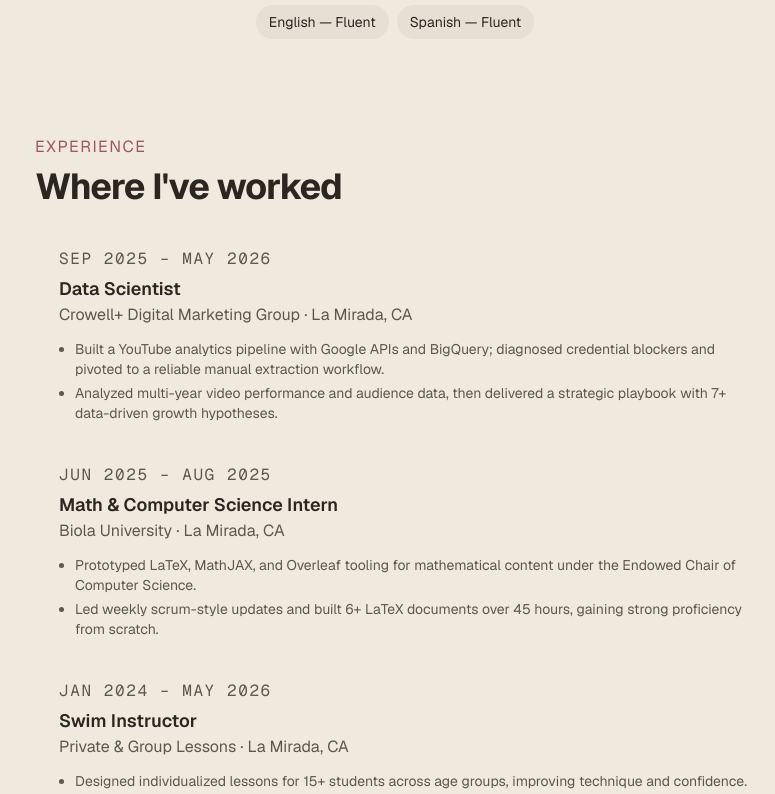
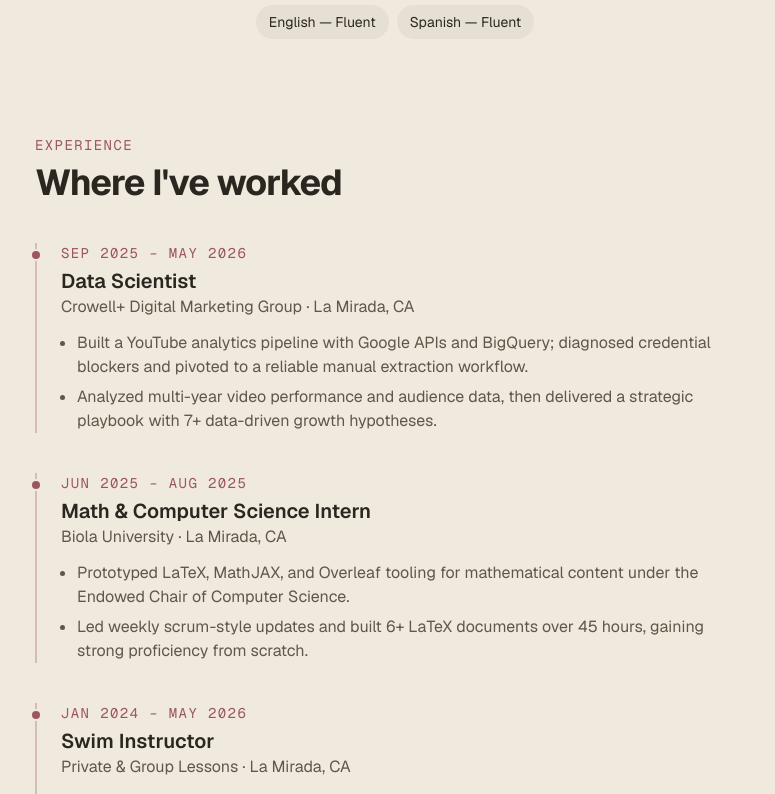
Before and after one commit to Alejandromarchesini12/portfolio-website, a Next.js app: page / in a window 1280 px wide. Shown: the part 3940-4734 px from the top of the page, without its empty margins (245-1020 px from the left). Built offline with nearby package versions, Linux system fonts and the light colour scheme.

Commit message:
Enhance experience layout (look and color)

```diff
--- a/src/components/Experience.tsx
+++ b/src/components/Experience.tsx
@@ -35,10 +35,10 @@ const experience = [
 export default function Experience() {
     return(
         <section id="experience" className="mx-auto max-w-3xl px-6 py-12 2xl:py-20">
-            <p className="font-mon text-md uppercase tracking-widest text-accent">
+            <p className="font-mono text-sm uppercase tracking-widest text-accent">
                 Experience
             </p>
-            <h2 className="mt-2 text-md font-bold tracking-tight sm:text-4xl">
+            <h2 className="mt-2 text-3xl font-bold tracking-tight sm:text-4xl">
                 Where I've worked
             </h2>
 
@@ -47,14 +47,19 @@ export default function Experience() {
                 {experience.map((job) => (
                     <div
                     key={job.role + job.org}
-                    className="border-1-2 border-foreground/10 pl-6"
+                    className="relative border-l-2 border-accent/30 pl-6"
                     >
-                        <p className="font-mono text-sx uppercase tracking-widest text-muted">
+                        {/* Dusty-rose node dot sitting on the timeline line */}
+                        <span
+                            aria-hidden="true"
+                            className="absolute -left-[5px] top-2 h-2 w-2 rounded-full bg-accent ring-2 ring-background"
+                        />
+                        <p className="font-mono text-sm uppercase tracking-widest text-accent">
                             {job.period}
                         </p>
-                        <h3 className="mt-1 text-lg font-semibold"> {job.role}</h3>
-                        <p className="text-muted">{job.org} · {job.location}</p>
-                        <ul className="mt-3 list-disc space-y-1 pl-4 text-sm text-muted">
+                        <h3 className="mt-1 text-xl font-semibold">{job.role}</h3>
+                        <p className="text-base text-muted">{job.org} · {job.location}</p>
+                        <ul className="mt-3 list-disc space-y-1.5 pl-4 text-base text-muted">
                             {job.points.map((point, index) => (
                                 <li key={index}>{point}</li>
                             ))}
```
